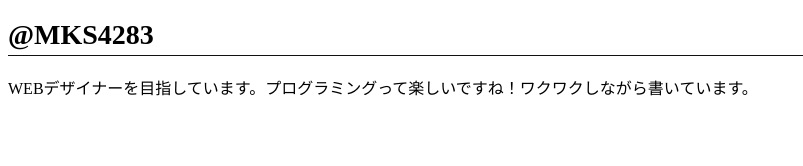
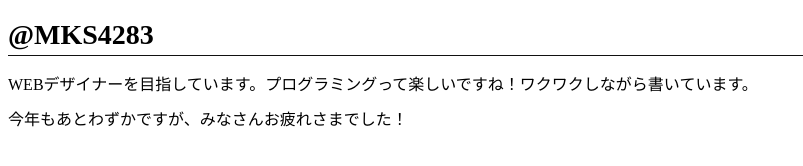
Before and after one commit to MKS4283/MKS4283.github.io, a plain HTML site: page index.html in a window 1280 px wide. Shown: the whole page, without its empty margins (0-803 px from the left). Drawn offline with Linux system fonts and the light colour scheme.

Commit message:
Add files via upload

```diff
--- a/css/styles.css
+++ b/css/styles.css
@@ -5,3 +5,7 @@ h1 {
   padding-bottom: 4px;
   border-bottom: 1px solid #111;
 }
+
+p {
+  line-height: 1.2;
+}
--- a/index.html
+++ b/index.html
@@ -10,5 +10,6 @@
 <body>
   <h1>@MKS4283</h1>
   <p>WEBデザイナーを目指しています。プログラミングって楽しいですね！ワクワクしながら書いています。</p>
+  <p>今年もあとわずかですが、みなさんお疲れさまでした！</p>
 </body>
 </html>
```
